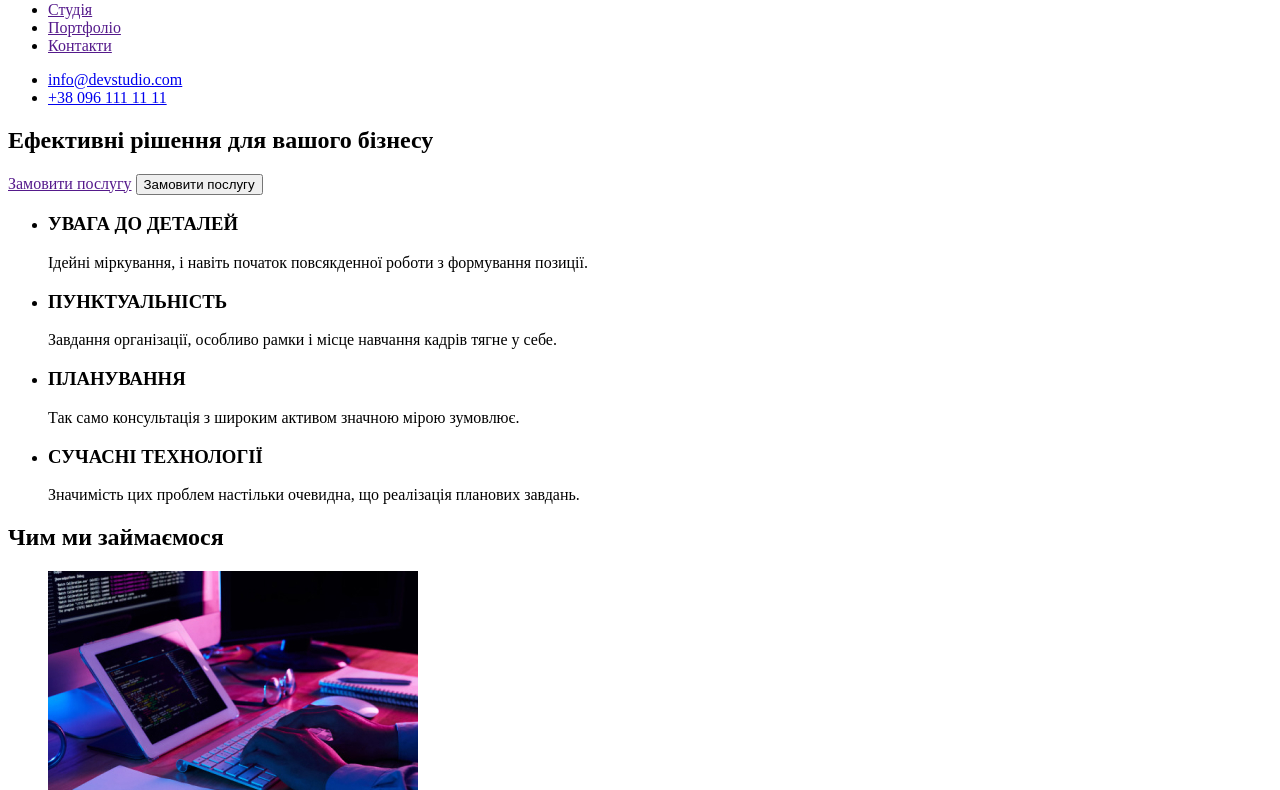
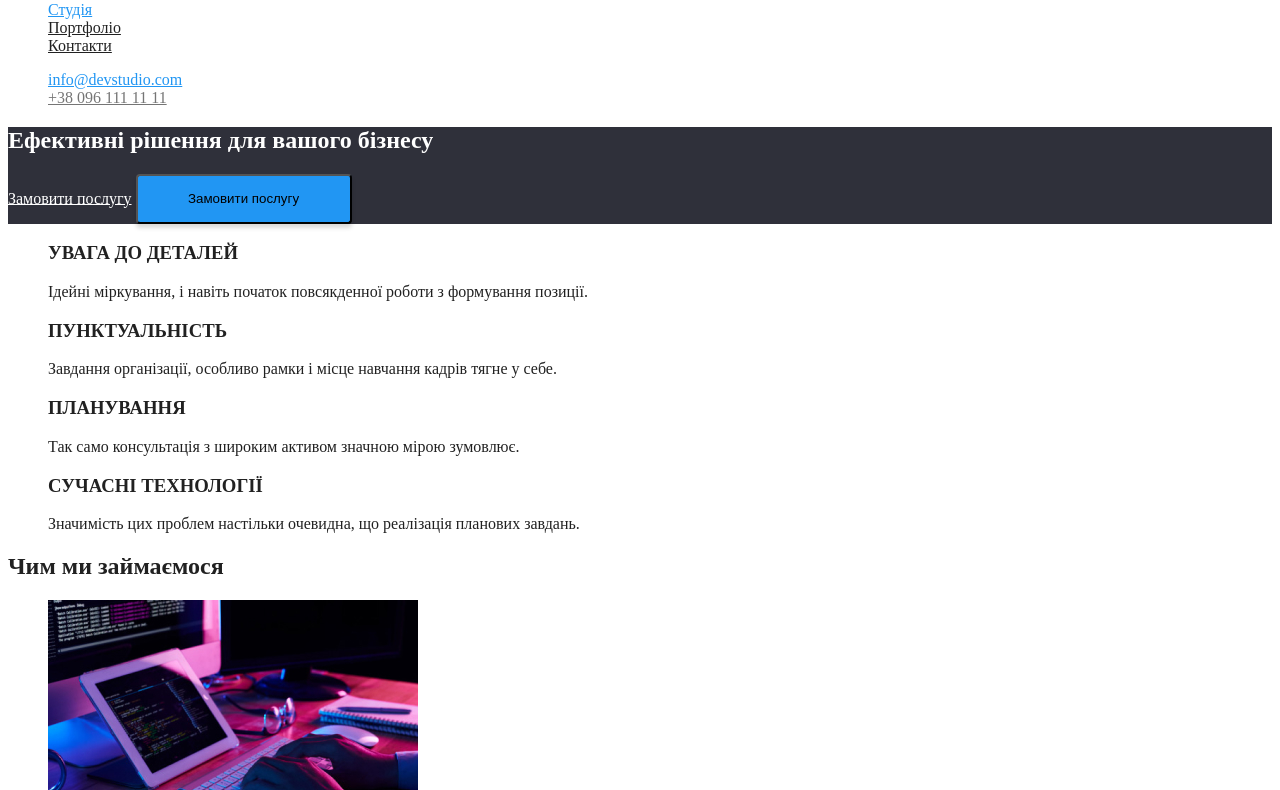
Before and after one commit to Mr-Foxx/goit-markup-hw-01, a plain HTML site: page index.html in a window 1280 px wide. Shown: the part 48-838 px from the top of the page. Drawn offline with Linux system fonts and the light colour scheme.

Commit message:
почав стилізувати CSS

```diff
--- /dev/null
+++ b/css/styles.css
@@ -0,0 +1,107 @@
+
+.body {
+color:#757575 ;
+background-color: #ffffff;
+}
+
+
+ul {
+    list-style: none;
+}
+ /* Styling nav */
+
+.logo {
+    color: #000000;
+    color: #2196F3;
+}
+
+ .nav-lyst {
+        color: #212121;
+
+}
+.nav-lyst-studio {
+    color: #2196F3;
+}
+
+.nav-lyst-studio:hover,
+.nav-lyst-studio:focus{
+    color: red;
+}
+.nav-lyst:hover,
+.nav-lyst:focus{
+    color: red;
+}
+
+/* style contact */
+
+.site-nav-mail{
+    color: #2196F3;
+}
+.site-nav-mail:hover,
+.site-nav-mail:focus{
+    color: red;
+}
+.site-nav-tel{
+    color: #757575;
+}
+.site-nav-tel:hover,
+.site-nav-tel:focus{
+    color: red;
+}
+
+/* section section-title styles */
+.section{
+    color: #212121;
+}
+
+
+/* hero styles */
+.hero{
+    background: #2F303A;
+}
+.section-bissnes{
+    color: #ffffff;
+}
+.hero-title{
+    color: #ffffff;
+}
+.hero-button{
+
+        width: 216px;
+        height: 50px;
+        left: 692px;
+        top: 430px;
+
+        background: #2196F3;
+        box-shadow: 0px 4px 4px rgba(0, 0, 0, 0.15);
+        border-radius: 4px;
+}
+
+
+/* колір заголовків #212121 */
+
+/* колір тексту  #757575 */
+
+/* колір ЛОГО #2196F3      #FFFFFF */
+
+/*ХЕДЕР слово студія та емейл  #2196F3 */
+
+ /* Футер ЛОГО #2196F3 #FFFFFF
+ Мило телефо ХЕКС  60%  color: rgba(255, 255, 255, 0.6);     */
+
+
+ /* Білий колір  #FFFFFF */
+
+ /* Ефективне рішенні background: #2F303A; */
+
+ /* особливості фон background: #F5F5F5; */
+
+ /* Наша команді фон background: #F5F4FA; */
+
+ /* Футер ФОН  background: #2F303A; */
+
+
+  /* Утиліт для скидування  */
+  /* .lyst{
+    list-style: none;
+} */
--- a/index.html
+++ b/index.html
@@ -5,25 +5,26 @@
     <meta http-equiv="X-UA-Compatible" content="IE=edge">
     <meta name="viewport" content="width=device-width, initial-scale=1.0">
     <title>Document</title>
+    <link rel="stylesheet" href="./css/styles.css">
 </head>
-<body>
+  <body class="body">
+
     <!--Шапка сайту-->
-    <header>
+    <header >
         <nav>
-        <a href="/">
-            <img src="./img/WebStudio.svg" alt="Логотип компанії" width="150">
+        <a href="/" class="logo">  <img src="./img/WebStudio.svg" alt="Логотип компанії" width="150">
             photo
         </a>
-        <ul>
-            <li><a href="">Студія</a></li>
-            <li><a href="">Портфоліо</a></li>
-            <li><a href="">Контакти</a></li>
+        <ul class="site-nav ">
+            <li ><a class="nav-lyst-studio" href="" >Студія</a></li>
+            <li ><a class="nav-lyst" href="" >Портфоліо</a></li>
+            <li ><a class="nav-lyst" href="" >Контакти</a></li>
         </ul>
         </nav>
 
-        <ul>
-            <li><a href="mailto:info@devstudio.com">info@devstudio.com</a></li>
-            <li><a href="tel:+380961111111">+38 096 111 11 11</a></li>
+        <ul class="site-nav-contact">
+            <li><a class="site-nav-mail" href="mailto:info@devstudio.com">info@devstudio.com</a></li>
+            <li><a class="site-nav-tel" href="tel:+380961111111">+38 096 111 11 11</a></li>
         </ul>
     </header>
 
@@ -31,17 +32,17 @@
   <main>
 
     <!--Герой-->
-    <div>
-        <section>
-            <h1>Ефективні рішення для вашого бізнесу</h1>
-            <a href="">Замовити послугу</a>
-            <button type="button">Замовити послугу</button>
+    <div class="hero">
+        <section class="section">
+            <h1 class="section-bissnes">Ефективні рішення для вашого бізнесу</h1>
+            <a class="hero-title" href="">Замовити послугу</a>
+            <button class="hero-button" type="button">Замовити послугу</button>
         </section>
     </div>
 
     <!--Особливості-->
 
-    <section>
+    <section class="section">
         <ul>
             <li>
                 <h3>УВАГА ДО ДЕТАЛЕЙ</h3>
@@ -64,7 +65,7 @@
 
     <!--Чим займаємося-->
 
-    <section>
+    <section class="section">
         <h2>Чим ми займаємося</h2>
         <ul>
             <li>
@@ -79,7 +80,7 @@
 
     <!--Наша команда-->
 
-    <section>
+    <section class="section">
         <h2>Наша команда</h2>
         <ul>
             <li>
@@ -110,7 +111,7 @@
 
     <!--Підвал-->
     <footer>
-
+    <div>
         <address>
         <a href="/">
             <img src="./img/WebStudio(Footer).svg" alt="Логотип компанії" width="150"> </a>
@@ -122,7 +123,9 @@
              <a href="tel:+380961111111">+38 096 111 11 11</a>
 
        </address>
+    </div>
+    </footer>
 
-    </footer>
+
 </body>
 </html>
```
Also changed, not shown: indexxx.html (added).
